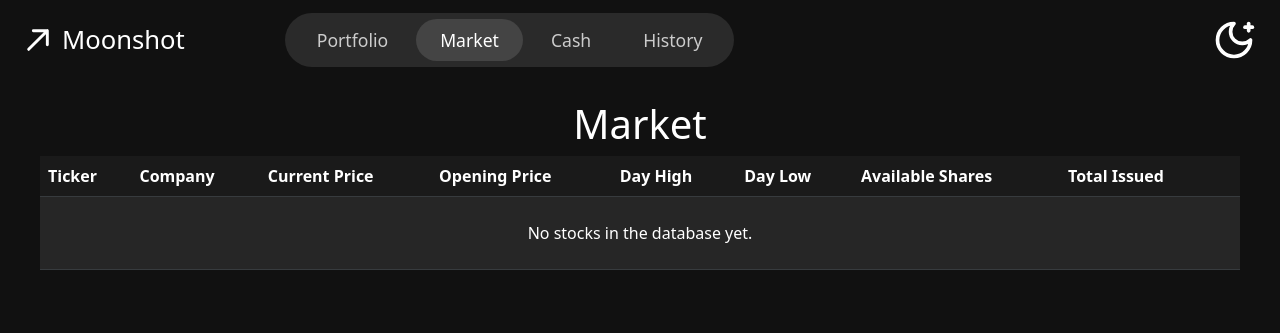
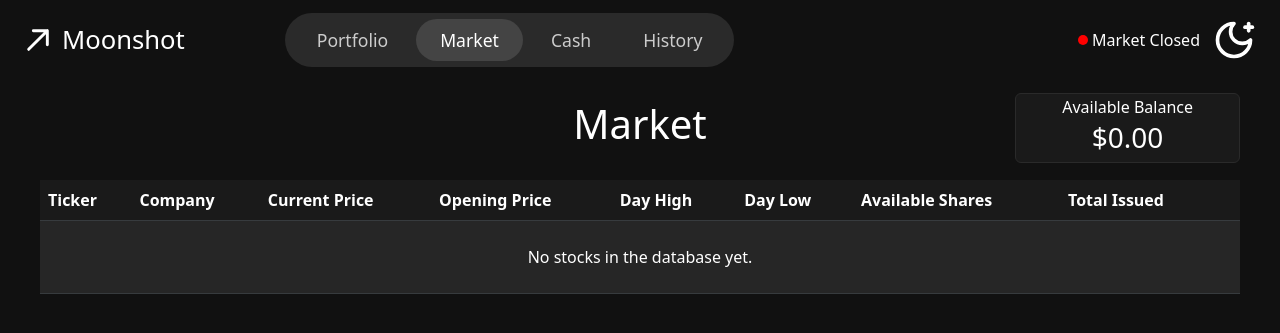
Before and after one commit to htphan9/IFT401-Team4-Capstone, a Flask app: page /market in a window 1280 px wide. Shown: the top 333 px of the page. Run offline with Flask 3, Linux system fonts and the light colour scheme; the visitor is signed in with stand-in values (Sample User, id 1); data that the repository does not hold is empty.

Commit message:
Added market status indicator in nav header, added flash alerts to cash page, redesigned flash notis to be toast style, added market hours logic and attached to existing function in admin panel.

```diff
--- a/app.py
+++ b/app.py
@@ -1,4 +1,4 @@
-from flask import Flask, render_template, request, url_for, redirect, flash
+from flask import Flask, render_template, request, url_for, redirect, flash, jsonify
 from flask_sqlalchemy import SQLAlchemy
 from flask_login import LoginManager, UserMixin, login_user, logout_user, login_required, current_user
 from flask_bcrypt import Bcrypt
@@ -76,8 +76,8 @@ class AuditLog(db.Model):
 # Market model
 class MarketConfiguration(db.Model):
     id = db.Column(db.Integer, primary_key=True)
-    market_hours = db.Column(db.String(100), nullable=False)
-    market_schedule = db.Column(db.String(100), nullable=False)
+    open_time = db.Column(db.String(5), nullable=False, default='09:30')
+    close_time = db.Column(db.String(5), nullable=False, default='16:00')
 
 # Transactions model
 class Transaction(db.Model):
@@ -113,11 +113,41 @@ class Portfolio(db.Model):
     cash_account = db.relationship('CashAccount', backref='portfolios')
     shares_owned = db.Column(db.Integer, nullable=False, default=0)
 
+# Check if the market is currently open
+def is_market_open():
+    now = az_time()
+
+    # Market is closed on weekends (Saturday=5, Sunday=6)
+    if now.weekday() >= 5:
+        return False
+
+    # Check if today is a holiday
+    today = now.date()
+    holiday = Holiday.query.filter_by(holiday_date=today).first()
+    if holiday:
+        return False
+
+    # Check market hours from the database
+    config = MarketConfiguration.query.first()
+    if not config:
+        return False
+
+    open_parts = config.open_time.split(':')
+    close_parts = config.close_time.split(':')
+    open_time = now.replace(hour=int(open_parts[0]), minute=int(open_parts[1]), second=0)
+    close_time = now.replace(hour=int(close_parts[0]), minute=int(close_parts[1]), second=0)
+
+    return open_time <= now <= close_time
+
 # Update stock prices every 5 minutes
 def update_prices(app):
     while True:
-        time.sleep(300)
+        time.sleep(300) # 300 for 5 minutes
         with app.app_context():
+            # Skip price updates when the market is closed
+            if not is_market_open():
+                continue
+
             stocks = Stock.query.all()
             for stock in stocks:
                 change = random.uniform(-0.05, 0.05)
@@ -219,6 +249,21 @@ def role_required(*roles):
         return decorated_function
     return decorator
 
+# API endpoint for getting current stock prices
+@app.route('/api/prices')
+@login_required
+def api_prices():
+    stocks = Stock.query.all()
+    data = {}
+    for stock in stocks:
+        data[str(stock.id)] = {
+            'price': float(stock.current_price),
+            'high': float(stock.daily_high) if stock.daily_high else None,
+            'low': float(stock.daily_low) if stock.daily_low else None,
+            'available': stock.available_inventory
+        }
+    return jsonify(data)
+
 # Protected Home Route
 @app.route('/')
 @login_required
@@ -259,14 +304,15 @@ def home():
         pos.unrealized_pnl = market_value - total_cost
         portfolio.append(pos)
 
-    return render_template("home.html", account=account, transactions=transactions, stocks=stocks, portfolio=portfolio)
+    return render_template("home.html", account=account, transactions=transactions, stocks=stocks, portfolio=portfolio, is_open=is_market_open())
 
 # Market
 @app.route('/market')
 @login_required # Only logged-in users can access
 def market():
     stocks = Stock.query.all()
-    return render_template("market.html", stocks=stocks)
+    account = CashAccount.query.filter_by(user_id=current_user.id).first()
+    return render_template("market.html", stocks=stocks, is_open=is_market_open(), account=account)
 
 # Cash
 @app.route('/cash')
@@ -275,7 +321,7 @@ def cash():
     account = CashAccount.query.filter_by(user_id=current_user.id).first()
     transactions = Transaction.query.filter_by(user_id=current_user.id).order_by(Transaction.id.desc()).all()
 
-    return render_template("cash.html", account=account, transactions=transactions)
+    return render_template("cash.html", account=account, transactions=transactions, is_open=is_market_open())
 
 @app.route('/cash/deposit', methods=["POST"])
 @login_required
@@ -295,6 +341,8 @@ def deposit():
         db.session.add(account)
     else:
         account.balance += amount
+
+    flash(f'Deposit of ${amount:.2f} successful.', 'success')
 
     # Log the deposit to the audit log
     log = AuditLog(
@@ -322,6 +370,8 @@ def withdraw():
 
     account.balance -= amount
 
+    flash(f'Withdrawal of ${amount:.2f} successful.', 'success')
+
     # Log the withdrawal to the audit log
     log = AuditLog(
         user_id=current_user.id,
@@ -346,12 +396,17 @@ def history():
         transactions = Transaction.query.filter_by(user_id=current_user.id).order_by(Transaction.id.desc()).all()
         audit_logs = AuditLog.query.filter_by(user_id=current_user.id).order_by(AuditLog.timestamp.desc()).all()
 
-    return render_template("history.html", transactions=transactions, audit_logs=audit_logs)
+    return render_template("history.html", transactions=transactions, audit_logs=audit_logs, is_open=is_market_open())
 
 # Trading
 @app.route('/trade', methods=['POST'])
 @login_required
 def trade():
+    # Block trades when the market is closed
+    if not is_market_open():
+        flash('The market is currently closed. Trades cannot be executed.', 'danger')
+        return redirect(url_for('market'))
+
     # Pull form data
     stock_id = request.form.get('stock_id', type=int)
     action = request.form.get('action')        # "buy" or "sell"
@@ -464,12 +519,27 @@ def trade():
 @login_required # Only logged-in users can access
 @admin_required # Only Admins can access
 def admin():
-    return render_template("admin.html")
+    stocks = Stock.query.all()
+    market_config = MarketConfiguration.query.first()
+    holidays = Holiday.query.order_by(Holiday.holiday_date).all()
+    return render_template("admin.html", stocks=stocks, market_config=market_config, holidays=holidays, is_open=is_market_open())
 
-# Usage examples:
-# @app.route('/admin')
-# @login_required
-# @admin_required
-# def admin_dashboard():
-#     users = Users.query.all()
-#     return render_template("admin.html", users=users)
+# Update market hours
+@app.route('/admin/update_market', methods=['POST'])
+@login_required
+@admin_required
+def update_market():
+    open_time = request.form.get('open_time')
+    close_time = request.form.get('close_time')
+
+    config = MarketConfiguration.query.first()
+    if not config:
+        config = MarketConfiguration(open_time=open_time, close_time=close_time)
+        db.session.add(config)
+    else:
+        config.open_time = open_time
+        config.close_time = close_time
+
+    db.session.commit()
+    flash('Market hours updated.', 'success')
+    return redirect(url_for('admin'))
--- a/static/css/styles.css
+++ b/static/css/styles.css
@@ -94,7 +94,6 @@ body {
 
 .avatar-wrapper {
     position: relative;
-    margin-left: auto;
 }
 
 .user-avatar {
@@ -151,6 +150,8 @@ body {
     color: var(--text-primary);
     background-color: var(--bg-card) !important;
     border-color: var(--border-color) !important;
+    padding-right: 30px;
+    padding-left: 30px;
 }
 
 .table-dark {
@@ -193,3 +194,43 @@ body {
     background-color: var(--red-hover);
     color: var(--text-primary);
 }
+
+.market-status-dot {
+    margin-left: auto;
+    display: inline-block;
+    width: 10px;
+    height: 10px;
+    border-radius: 50%;
+}
+
+.market-status {
+     margin-left: 4px;
+     margin-right: 12px;
+}
+
+.flash-container {
+    position: fixed;
+    top: 90px;
+    right: 24px;
+    z-index: 200;
+    width: 350px;
+}
+
+.alert {
+    background-color: var(--bg-card);
+    color: var(--text-primary);
+    border: 1px solid var(--border-color);
+
+}
+
+.alert-success {
+    background-color: var(--bg-card);
+    color: var(--text-primary);
+    border: 1px solid var(--border-color);
+}
+
+.alert-danger {
+    background-color: var(--bg-card);
+    color: var(--text-primary);
+    border: 1px solid var(--border-color);
+}
--- a/static/js/market.js
+++ b/static/js/market.js
@@ -32,4 +32,81 @@ document.addEventListener('DOMContentLoaded', function () {
         });
     });
 
+    // Poll the server for updated stock prices every 1 minute
+    function fetchPrices() {
+        fetch('/api/prices')
+            .then(function (response) {
+                return response.json();
+            })
+            .then(function (data) {
+                // Loop through each stock in the response
+                for (var stockId in data) {
+                    var stock = data[stockId];
+                    var priceStr = '$' + stock.price.toFixed(2);
+
+                    // Update price cell (works on both market and portfolio pages)
+                    var priceCell = document.getElementById('price-' + stockId);
+                    if (priceCell) {
+                        priceCell.textContent = priceStr;
+                    }
+
+                    // Update daily high cell (market page)
+                    var highCell = document.getElementById('high-' + stockId);
+                    if (highCell) {
+                        highCell.textContent = stock.high ? '$' + stock.high.toFixed(2) : '-';
+                    }
+
+                    // Update daily low cell (market page)
+                    var lowCell = document.getElementById('low-' + stockId);
+                    if (lowCell) {
+                        lowCell.textContent = stock.low ? '$' + stock.low.toFixed(2) : '-';
+                    }
+
+                    // Update available shares cell (market page)
+                    var availCell = document.getElementById('available-' + stockId);
+                    if (availCell) {
+                        availCell.textContent = stock.available.toLocaleString();
+                    }
+
+                    // Update data-price on Buy/Sell buttons so the modal shows the latest price
+                    var buyBtn = document.getElementById('buy-btn-' + stockId);
+                    if (buyBtn) {
+                        buyBtn.dataset.price = stock.price;
+                    }
+                    var sellBtn = document.getElementById('sell-btn-' + stockId);
+                    if (sellBtn) {
+                        sellBtn.dataset.price = stock.price;
+                    }
+
+                    // Recalculate total value and unrealized P&L (portfolio page)
+                    var valueCell = document.getElementById('value-' + stockId);
+                    var pnlCell = document.getElementById('pnl-' + stockId);
+                    if (valueCell && pnlCell) {
+                        var row = pnlCell.closest('tr');
+                        var shares = parseFloat(row.dataset.shares);
+                        var avgCost = parseFloat(row.dataset.avgCost);
+
+                        var totalValue = stock.price * shares;
+                        var totalCost = avgCost * shares;
+                        var pnl = totalValue - totalCost;
+
+                        valueCell.textContent = '$' + totalValue.toFixed(2);
+
+                        // Update P&L text and color
+                        if (pnl >= 0) {
+                            pnlCell.textContent = '+$' + pnl.toFixed(2);
+                            pnlCell.className = 'text-success';
+                        } else {
+                            pnlCell.textContent = '-$' + Math.abs(pnl).toFixed(2);
+                            pnlCell.className = 'text-danger';
+                        }
+                    }
+                }
+            });
+    }
+
+    // Fetch prices right away on page load, then every 1 minute
+    fetchPrices();
+    setInterval(fetchPrices, 60000); //60000 for 1 minute
+
 });
--- a/templates/admin.html
+++ b/templates/admin.html
@@ -51,7 +51,7 @@
         <select class="form-select" name="stock_id" required>
             <option value="" disabled selected>Choose a stock...</option>
             {% for stock in stocks %}
-                <option value="{{ stock.id }}">{{ stock.ticker }} — {{ stock.company_name }}</option>
+                <option value="{{ stock.id }}">{{ stock.ticker }}: {{ stock.company_name }}</option>
             {% endfor %}
         </select>
     </div>
@@ -61,7 +61,7 @@
 </form>
 
 <!-- Market Hours -->
-<h4 class="mt-5">Market Hours</h4>
+<h4 class="mt-5">Market Hours (MST)</h4>
 <form action="/admin/update_market" method="POST" style="max-width: 500px;">
 
     <div class="mb-3">
--- a/templates/base.html
+++ b/templates/base.html
@@ -32,6 +32,9 @@
             {% endif %}
         </div>
 
+        <span class="market-status-dot" style="background:{{ 'green' if is_open else 'red' }};"></span>
+        <span class="market-status">{{ "Market Open" if is_open else "Market Closed" }}</span>
+
         <div class="avatar-wrapper">
             <div class="user-avatar" onclick="toggleDropdown()">
                 <!-- lucide.dev/icons/moon -->
@@ -50,26 +53,26 @@
 
     <div class="page-content">
 
-    <!-- Flash messages (success/error feedback after a trade) -->
+    <!-- Flash messages (floating toast style) -->
+    <div class="flash-container">
     {% with messages = get_flashed_messages(with_categories=true) %}
         {% if messages %}
             {% for category, message in messages %}
                 <div class="alert alert-{{ category }} alert-dismissible fade show" role="alert">
                     {{ message }}
-                    <button type="button" class="btn-close" data-bs-dismiss="alert"></button>
+                    <button type="button" class="btn-close btn-close-white" data-bs-dismiss="alert"></button>
                 </div>
             {% endfor %}
         {% endif %}
     {% endwith %}
-
-        {% block content %}{% endblock %}
     </div>
 
+    {% block content %}{% endblock %}
+    </div>
+
+    <script src="https://cdn.jsdelivr.net/npm/bootstrap@5.3.0/dist/js/bootstrap.bundle.min.js"></script>
     <script src="{{ url_for('static', filename='js/general.js') }}"></script>
 
-    <script src="https://cdn.jsdelivr.net/npm/bootstrap@5.3.0/dist/js/bootstrap.bundle.min.js"></script>
-
-    <script src="{{ url_for('static', filename='js/general.js') }}"></script>
     {% block extra_js %}{% endblock %}
 
 </body>
--- a/templates/market.html
+++ b/templates/market.html
@@ -10,8 +10,18 @@
 {% block content %}
 {% if current_user.is_authenticated %}
 
-<div class="d-flex flex-column align-items-center">
-    <h1>Market</h1>
+<div class="d-flex w-100 mb-4 align-items-center position-relative">
+    <h1 class="mx-auto text-center col-8">Market</h1>
+
+    <!-- Available Balance from cash.html -->
+    <div class="position-absolute end-0 card bg-dark border-secondary text-center" style="min-width: 200px;">
+        <div class="card-body py-2">
+            <h6 class="card-subtitle mb-1">Available Balance</h6>
+            <h3 class="card-title mb-0">
+                ${{ "%.2f"|format(account.balance) if account else "0.00" }}
+            </h3>
+        </div>
+    </div>
 </div>
 
 <!-- Stock table — `stocks` is passed in from the /market route in app.py -->
@@ -36,15 +46,16 @@
             <tr>
                 <td>{{ stock.ticker }}</td>
                 <td>{{ stock.company_name }}</td>
-                <td>${{ "%.2f"|format(stock.current_price) }}</td>
+                <td id="price-{{ stock.id }}">${{ "%.2f"|format(stock.current_price) }}</td>
                 <td>${{ "%.2f"|format(stock.opening_price) }}</td>
-                <td>{{ "$%.2f"|format(stock.daily_high) if stock.daily_high else "—" }}</td>
-                <td>{{ "$%.2f"|format(stock.daily_low) if stock.daily_low else "—" }}</td>
-                <td>{{ "{:,}".format(stock.available_inventory) }}</td>
+                <td id="high-{{ stock.id }}">{{ "$%.2f"|format(stock.daily_high) if stock.daily_high else "—" }}</td>
+                <td id="low-{{ stock.id }}">{{ "$%.2f"|format(stock.daily_low) if stock.daily_low else "—" }}</td>
+                <td id="available-{{ stock.id }}">{{ "{:,}".format(stock.available_inventory) }}</td>
                 <td>{{ "{:,}".format(stock.total_shares_issued) }}</td>
                 <td style="padding-right: 0;">
                     <!-- Pass stock info into the modal via data attributes -->
                     <button class="btn btn-green-sm trade-btn"
+                            id="buy-btn-{{ stock.id }}"
                             data-stock-id="{{ stock.id }}"
                             data-ticker="{{ stock.ticker }}"
                             data-price="{{ stock.current_price }}"
```
Also changed, not shown: templates/home.html (+6 -4 lines).
